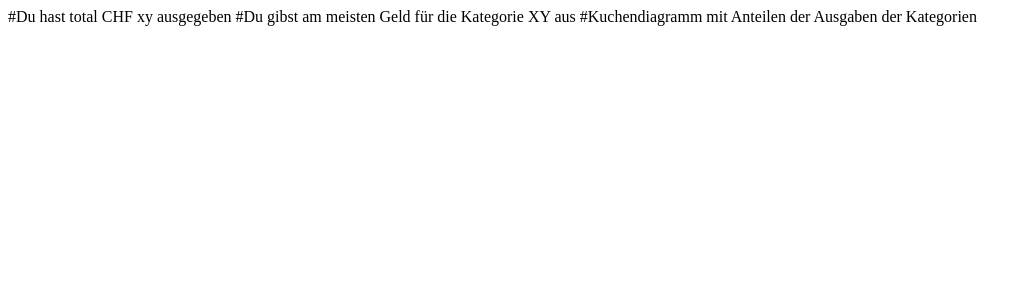
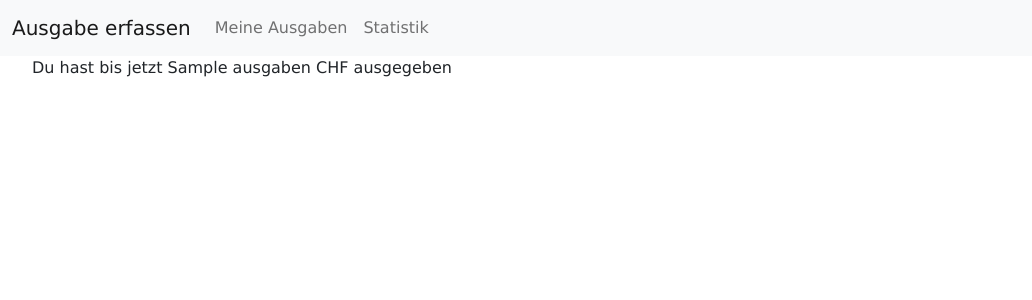
Before and after one commit to dowingo/project_poseidon, a Flask app: template templates/statistik.html in a window 1280 px wide. Shown: the top 300 px of the page, without its empty margins (0-1032 px from the left). Run offline with Flask 2, Linux system fonts and the light colour scheme; the template is opened without the code that fills it: most values are stand-ins (such as "Sample title", 1, 10 or a date in 2020).

Commit message:
div. kleine Anpassungen Statistik wird jetzt erstellt. Möchte alle Ausgaben summieren, funktioniert jetzt aber noch nicht ganz wie es sollte.

```diff
--- a/main.py
+++ b/main.py
@@ -52,5 +52,20 @@ def protokoll():
     with open("data.json", encoding="utf-8") as open_file:
         inhalt = json.load(open_file)
         return render_template("ausgabenprotokoll.html", inhalt=inhalt)
+
+@app.route("/statistik")
+def statistik():
+    with open("data.json", encoding="utf-8") as open_file:
+        inhalt = json.load(open_file)
+        #damit menues gezählt werden vom Inhalt bzw. jsonfile
+        count = len(inhalt)
+    about_link = url_for("statistik")
+    # damit alle Preise CHF summiert werden, summe muss zuerst definiert werden
+    summe = 0
+    for el in inhalt:
+        summe += int(float(el["Preis CHF"]))
+        return render_template("statistik.html", link=about_link, count=count, ausgaben=summe)
+
+
 if __name__ == "__main__":
     app.run(debug=True, port=5000)
--- a/templates/ausgabenprotokoll.html
+++ b/templates/ausgabenprotokoll.html
@@ -11,7 +11,7 @@
 <!-- Navibar_Start -->
 <nav class="navbar navbar-expand-lg bg-light" style="font-family: Verdana">
   <div class="container-fluid">
-    <a class="navbar-brand" href="/">MAIN</a>
+    <a class="navbar-brand" href="/">Ausgabe erfassen</a>
     <button class="navbar-toggler" type="button" data-bs-toggle="collapse" data-bs-target="#navbarNav" aria-controls="navbarNav" aria-expanded="false" aria-label="Toggle navigation">
       <span class="navbar-toggler-icon"></span>
     </button>
@@ -22,7 +22,7 @@
           <a class="nav-link" href="ausgabenprotokoll">Meine Ausgaben</a>
         </li>
         <li class="nav-item">
-          <a class="nav-link" href="#">Statistik</a>
+          <a class="nav-link" href="statistik">Statistik</a>
 
       </ul>
     </div>
@@ -33,7 +33,7 @@
 </head>
 <body>
 <br>
-<h5 style="font-family: Verdana">Meine Ausgabenprotokoll</h5>
+<h5 style="font-family: Verdana">Meine Ausgaben</h5>
 
 </br>
 
--- a/templates/index.html
+++ b/templates/index.html
@@ -14,7 +14,7 @@
 <!-- Navibar_Start -->
 <nav class="navbar navbar-expand-lg bg-light" style="font-family: Verdana">
   <div class="container-fluid">
-    <a class="navbar-brand" href="#">MAIN</a>
+    <a class="navbar-brand" href="/">Ausgabe erfassen</a>
     <button class="navbar-toggler" type="button" data-bs-toggle="collapse" data-bs-target="#navbarNav" aria-controls="navbarNav" aria-expanded="false" aria-label="Toggle navigation">
       <span class="navbar-toggler-icon"></span>
     </button>
@@ -25,7 +25,7 @@
           <a class="nav-link" href="/ausgabenprotokoll">Meine Ausgaben</a>
         </li>
         <li class="nav-item">
-          <a class="nav-link" href="#">Stati</a>
+          <a class="nav-link" href="statistik">Statistik</a>
 
       </ul>
     </div>
--- a/templates/statistik.html
+++ b/templates/statistik.html
@@ -2,15 +2,43 @@
 <html lang="en">
 <head>
     <meta charset="UTF-8">
-    <title>Statistik</title>
+    <title>Meine Ausgabenliste</title>
+    <link rel="stylesheet" href="{{ url_for('static', filename='my_style.css') }}">
+    <meta name="viewport" content="width=device-width, initial-scale=1">
+    <link href="https://cdn.jsdelivr.net/npm/bootstrap@5.2.0-beta1/dist/css/bootstrap.min.css" rel="stylesheet">
+
 </head>
 <body>
 
-#Du hast total CHF xy ausgegeben
 
-#Du gibst am meisten Geld für die Kategorie XY aus
+<!-- Navibar_Start -->
+<nav class="navbar navbar-expand-lg bg-light" style="font-family: Verdana">
+  <div class="container-fluid">
+    <a class="navbar-brand" href="/">Ausgabe erfassen</a>
+    <button class="navbar-toggler" type="button" data-bs-toggle="collapse" data-bs-target="#navbarNav" aria-controls="navbarNav" aria-expanded="false" aria-label="Toggle navigation">
+      <span class="navbar-toggler-icon"></span>
+    </button>
+    <div class="collapse navbar-collapse" id="navbarNav">
+      <ul class="navbar-nav">
+        </li>
+        <li class="nav-item">
+          <a class="nav-link" href="/ausgabenprotokoll">Meine Ausgaben</a>
+        </li>
+        <li class="nav-item">
+          <a class="nav-link" href="statistik">Statistik</a>
 
-#Kuchendiagramm mit Anteilen der Ausgaben der Kategorien
+      </ul>
+    </div>
+  </div>
+</nav>
+<!-- Navibar_End -->
+
+   <div class="stats">
+    <ul style="font-family: Verdana">
+        Du hast bis jetzt {{ ausgaben }} CHF ausgegeben</br>
+    </ul>
+    </div>
+
 
 
 
```
Also changed, not shown: data.json (+18 -0 lines), templates/poltly.py (+7 -5 lines).
